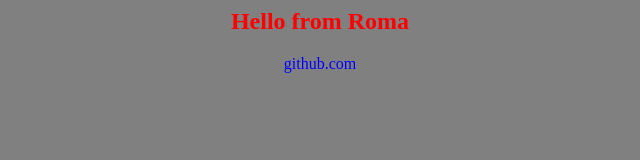
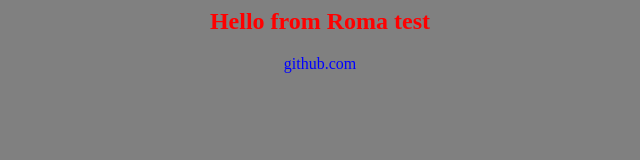
Before and after one commit to romanpuliyan/app-for-jenkins, a plain HTML site: page index.html in a window 1280 px wide. Shown: the full height of the page, 320-960 px from the left. Drawn offline with Linux system fonts and the light colour scheme.

Commit message:
check jenkins scm

```diff
--- a/index.html
+++ b/index.html
@@ -1,7 +1,7 @@
 <html>
 <body bgcolor=gray>
 <center>
-<h2><font color=red>Hello from Roma</font></h2>
+<h2><font color=red>Hello from Roma test</font></h2>
 <font color=blue>github.com</font>
 </center>
 </body>
```
